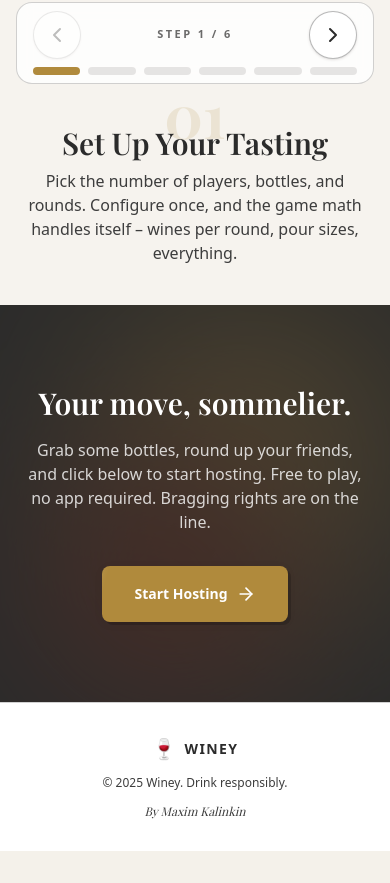
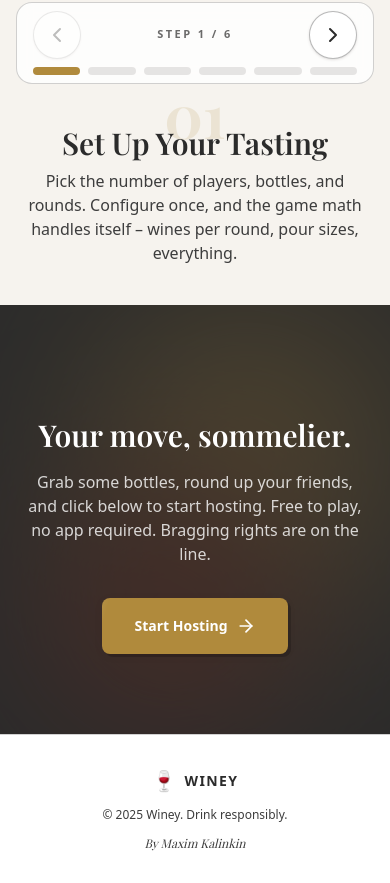
Before and after one commit to maximkali/Winey-Windsurf, a Next.js app: page / in a window 390 px wide. Shown: the part 2422-3305 px from the top of the page. Before the commit the page ends 3273 px from the top, so only its background shows below. Built offline with nearby package versions, Linux system fonts and the light colour scheme.

Commit message:
Spacing polish: CTA separation
- Reverted HowItWorks padding to original
- Kept increased top padding on FinalCTA so dark section starts lower

```diff
--- a/src/app/page.tsx
+++ b/src/app/page.tsx
@@ -531,7 +531,7 @@ function HowItWorks() {
 // ============================================================================
 function FinalCTA() {
   return (
-    <section className="py-20 sm:py-32 px-4 sm:px-6 lg:px-8 relative overflow-hidden bg-[color:var(--winey-muted-2)]">
+    <section className="pt-28 pb-20 sm:py-32 px-4 sm:px-6 lg:px-8 relative overflow-hidden bg-[color:var(--winey-muted-2)]">
       {/* Subtle gradient overlay */}
       <div className="absolute inset-0 opacity-30">
         <div className="absolute top-0 left-1/4 w-[300px] sm:w-[500px] h-[300px] sm:h-[500px] rounded-full bg-[color:var(--winey-title)] blur-[100px] sm:blur-[150px]" />
```
